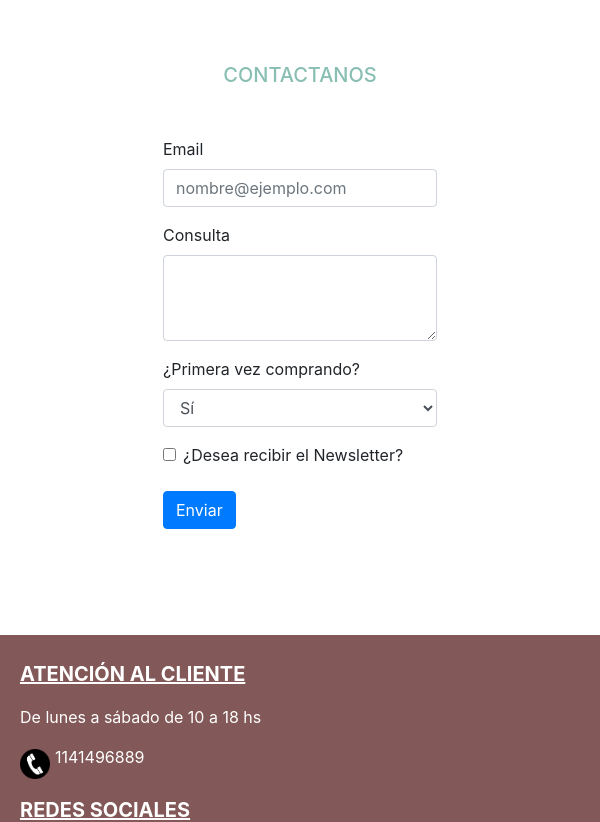
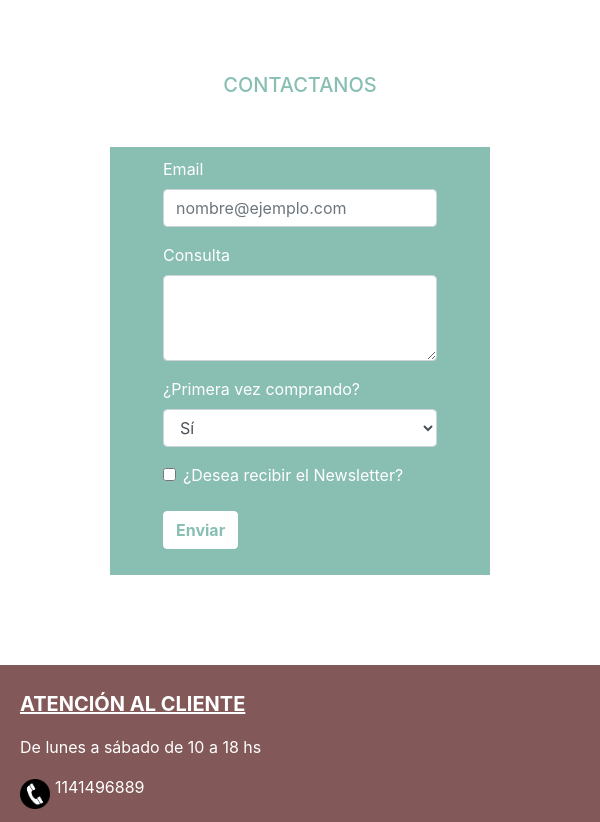
Before and after one commit to florcosentino/mi_repositorio, a website: page sucursales.html in a window 600 px wide. Shown: the part 1060-1882 px from the top of the page. Drawn offline with nearby package versions, Linux system fonts and the light colour scheme.

Commit message:
formulario final

```diff
--- a/scss/estilos.scss
+++ b/scss/estilos.scss
@@ -4,6 +4,7 @@ $color-aqua: #89beb3;
 $color-lila: #835858;
 $color-violeta: #625261;
 $color-blanco: white;
+$color-negro: black;
 
 /* estilos generales */
 
@@ -121,6 +122,7 @@ $color-blanco: white;
 nav {
     position: sticky;
     top: 0;
+    z-index: 1020;
 }
 
 .menu {
@@ -849,10 +851,18 @@ footer {
     flex-wrap: nowrap;
     justify-content: space-evenly;
     margin-top: 50px;
-
-
-    #formulario {
-        text-align: center;
+    margin-right: 50px;
+    margin-left: 50px;
+    background-color: $color-aqua;
+    color: $color-blanco;
+    padding-top: 10px;
+    padding-bottom: 10px;
+
+    #botonForm {
+        background-color: $color-blanco;
+        color: $color-aqua;
+        border-color: $color-blanco;
+        font-weight: bold;
     }
 
     .mapa {
@@ -1212,8 +1222,9 @@ footer {
     .grid {
         display: grid;
         align-content:center;
-        justify-items: center;
+        justify-items: flex-start;
         grid-row-gap: 20px;
+        padding: 10px;
         grid-template-areas:
         "sucursal1"
         "direccion1"
@@ -1257,6 +1268,26 @@ footer {
         }
 
     }
+
+    .cajaContacto {
+        display: flex;
+        flex-direction: row;
+        flex-wrap: nowrap;
+        background-color: $color-aqua;
+        color: $color-blanco;
+        margin-left: 50px;
+        margin-right: 50px;
+        padding-top: 10px;
+        margin-top: 50px;
+
+        #botonForm{
+            background-color: $color-blanco;
+            color: $color-aqua;
+            border-color: $color-blanco;
+            font-weight: bold;
+        }
+
+    }
 }
 
 /*Version tablet*/
@@ -1486,6 +1517,7 @@ footer {
     }
 
     /*Sucursales*/
+
     .grid {
         display: grid;
         align-content:center;
@@ -1539,18 +1571,20 @@ footer {
         display: flex;
         flex-direction: row;
         flex-wrap: nowrap;
-        justify-content: space-around;
+        background-color: $color-aqua;
+        color: $color-blanco;
+        margin-left: 110px;
+        margin-right: 110px;
+        padding-top: 10px;
         margin-top: 50px;
 
-
-        #formulario {
-            text-align: center;
-        }
-
-        .mapa {
-            width: 250px;
-            height: 350px;
-        }
-    }
-
-}
+        #botonForm {
+            background-color: $color-blanco;
+            color: $color-aqua;
+            border-color: $color-blanco;
+            font-weight: bold;
+        }
+
+    }
+
+}
--- a/sucursales.html
+++ b/sucursales.html
@@ -94,7 +94,7 @@
              <br>
              <div class="form-group row">
                  <div class="col-sm-10">
-                   <button type="submit" class="btn btn-primary">Enviar</button>
+                   <button id="botonForm" type="submit" class="btn btn-primary">Enviar</button>
                  </div>
              </div>
           </form>
```
Also changed, not shown: css/style.css.
